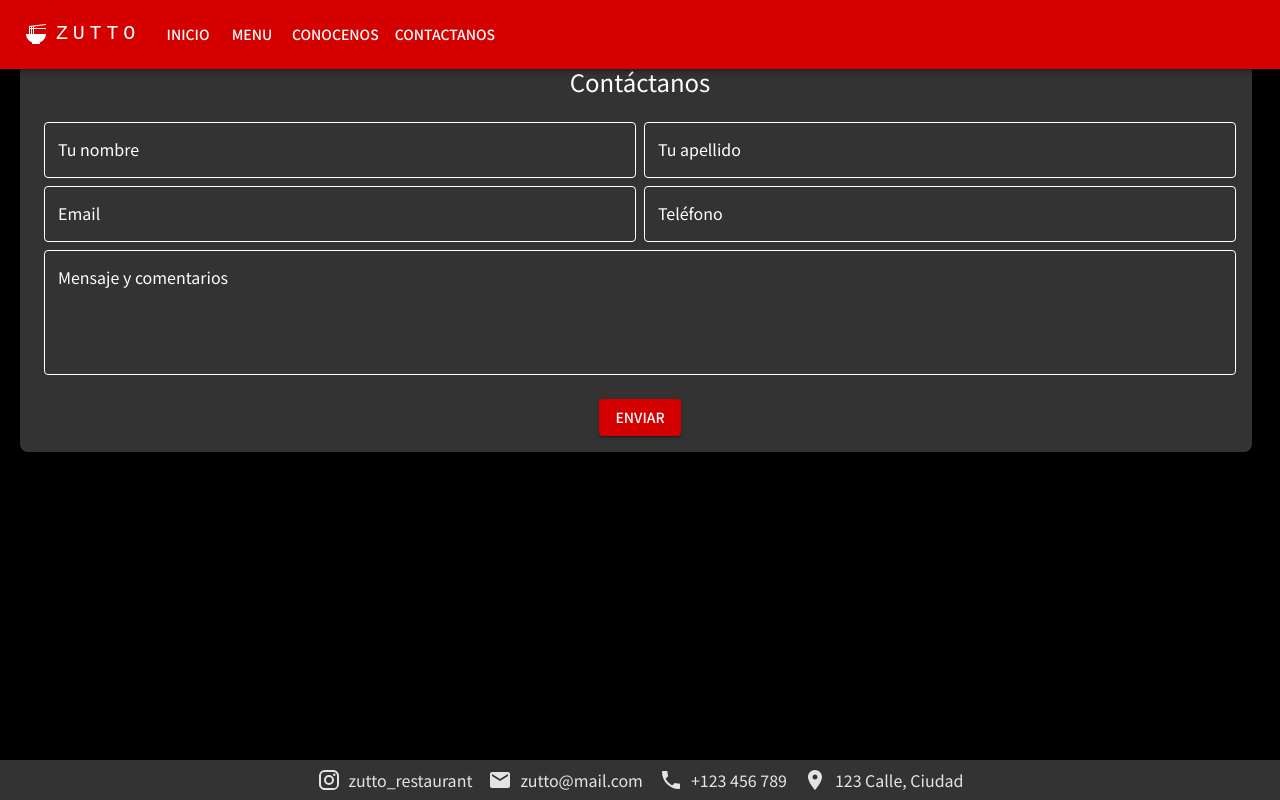
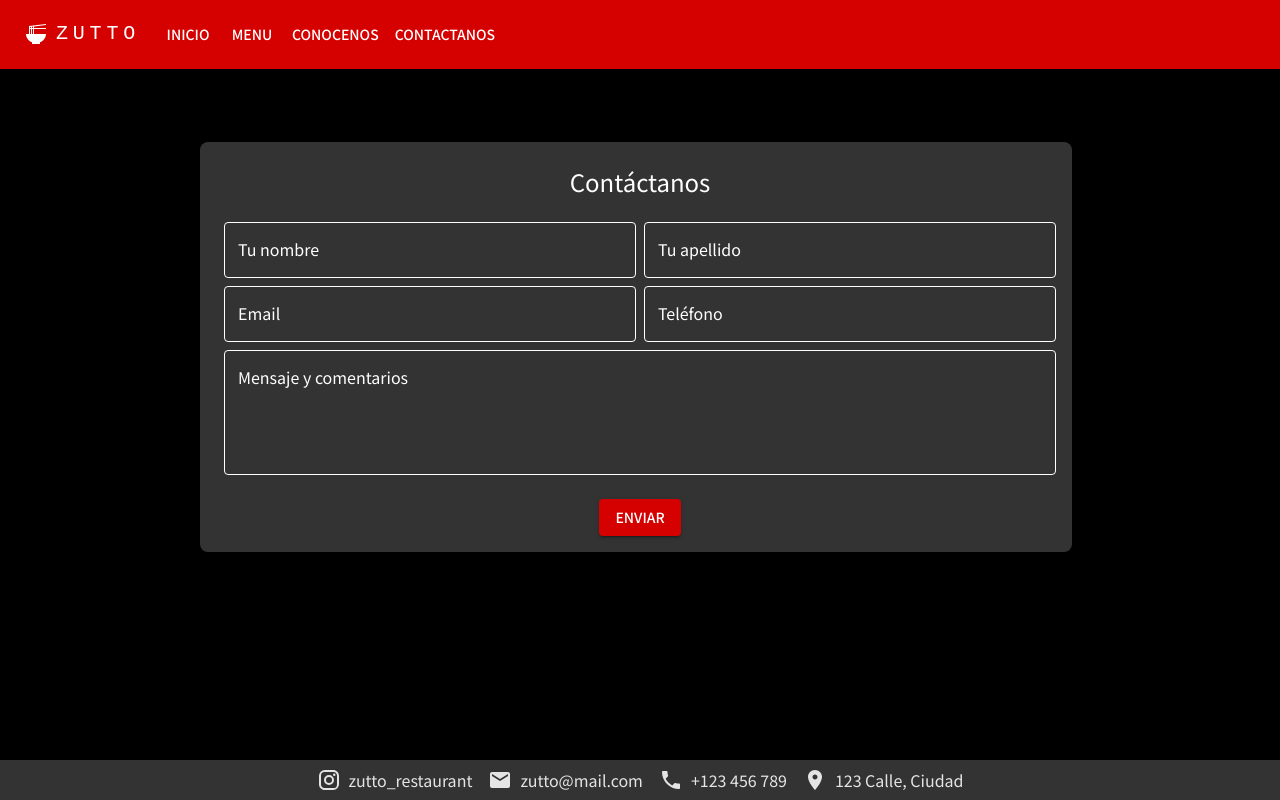
Before and after one commit to JuanPabloSQ/restaurant-page, a React (Vite) app: page /Proyecto-4/contactanos in a window 1280 px wide. Built offline with nearby package versions, Linux system fonts and the light colour scheme.

Commit message:
add fixed with sizes mobil

```diff
--- a/src/ContactPage/ContactPage.jsx
+++ b/src/ContactPage/ContactPage.jsx
@@ -35,7 +35,7 @@ const ContactPage = () => {
     comments: '',
   });
 
-  const isMobile = useMediaQuery('(max-width:600px)'); // Verifica si es un dispositivo móvil
+  const isMobile = useMediaQuery('(max-width:600px)');
 
   const validateField = (name, value) => {
     try {
@@ -135,7 +135,7 @@ const ContactPage = () => {
           display="flex"
           justifyContent="center"
           alignItems="center"
-          sx={{ paddingLeft: '20px', paddingRight: '20px', marginTop: isMobile ? '100px' : '50px' }} // Margen adicional para dispositivos móviles
+          sx={{ paddingLeft: isMobile ? '20px': "200px", paddingRight: isMobile ? '20px': "200px", marginTop: isMobile ? '100px' : '150px' }}
         >
           <Grid
             container
--- a/src/MainPage/MainPage.jsx
+++ b/src/MainPage/MainPage.jsx
@@ -6,12 +6,12 @@ import { useMediaQuery } from '@mui/material';
 
 const MainPage = () => {
   const imageUrl = 'https://c4.wallpaperflare.com/wallpaper/70/192/37/greens-fish-figure-black-background-wallpaper-preview.jpg';
-  const isMobile = useMediaQuery('(max-width:600px)'); // Define el ancho máximo para dispositivos móviles
+  const isMobile = useMediaQuery('(max-width:600px)');
 
   return (
     <Box sx={{ backgroundColor: 'black'}}>
       <NavBar />
-      <Box display="flex" justifyContent="space-between" alignItems="center" marginTop={10} p={2}>
+      <Box display="flex" justifyContent="space-between" alignItems="center" marginTop={10} pl={5}>
         <BasicCard />
         {!isMobile && <img src={imageUrl} alt="Fish" style={{ width: '50%', marginRight: '20px' }} />}
       </Box>
--- a/src/MenuPage/MenuPage.jsx
+++ b/src/MenuPage/MenuPage.jsx
@@ -42,17 +42,15 @@ const Menu = () => {
             {categoryTitle}
           </Typography>
           <Grid
-            display="flex"
-            justifyContent="center"
-            alignItems="center"
             container
             spacing={2}
-            style={{ marginLeft: '10px', marginBottom: "50px" }}
+            justifyContent="center"
+            alignItems="stretch"
+            style={{ marginBottom: '100px', overflowX: 'hidden' }} // Ocultar desbordamiento horizontal
           >
             {categoryMenu.map((menuItem, index) => (
-              <Grid item key={index} xs={12} sm={6} md={4}>
+              <Grid item key={index} xs={12} sm={6} md={4} style={{ maxWidth: '300px', margin: 'auto' }}>
                 <ImageCard
-                  maxWidth={400}
                   imageHeight={200}
                   image={menuItem.image}
                   titleText={menuItem.titleText}
@@ -73,16 +71,12 @@ const Menu = () => {
 
   return (
     <Box>
-      <Grid>
-        <NavBar />
-      </Grid>
-
+      <NavBar />
       {ramenMenu.length > 0 && renderCategorySection('Ramen:', ramenMenu)}
       {sushiMenu.length > 0 && renderCategorySection('Sushi:', sushiMenu)}
       {bebidaMenu.length > 0 && renderCategorySection('Bebidas:', bebidaMenu)}
       {otrosPlatosMenu.length > 0 && renderCategorySection('Otros Platos:', otrosPlatosMenu)}
-
-      {!isMobile && <BoxFooter />}
+      {!isMobile && <BoxFooter />} {/* No mostrar BoxFooter en dispositivos móviles */}
     </Box>
   );
 };
--- a/src/ReservePage/ReservePage.jsx
+++ b/src/ReservePage/ReservePage.jsx
@@ -176,7 +176,7 @@ const Reserve = () => {
           display="flex"
           justifyContent="center"
           alignItems="center"
-          sx={{ paddingLeft: isMobile ? '20px' : '200px', paddingRight: isMobile ? '20px' : '200px', marginTop: '120px', marginBottom: isMobile ? '40px' : '0px' }}
+          sx={{ paddingLeft: isMobile ? '20px' : '200px', paddingRight: isMobile ? '10px' : '200px', marginTop: '120px', marginBottom: isMobile ? '40px' : '0px' }}
         >
           <Grid
             container
```
